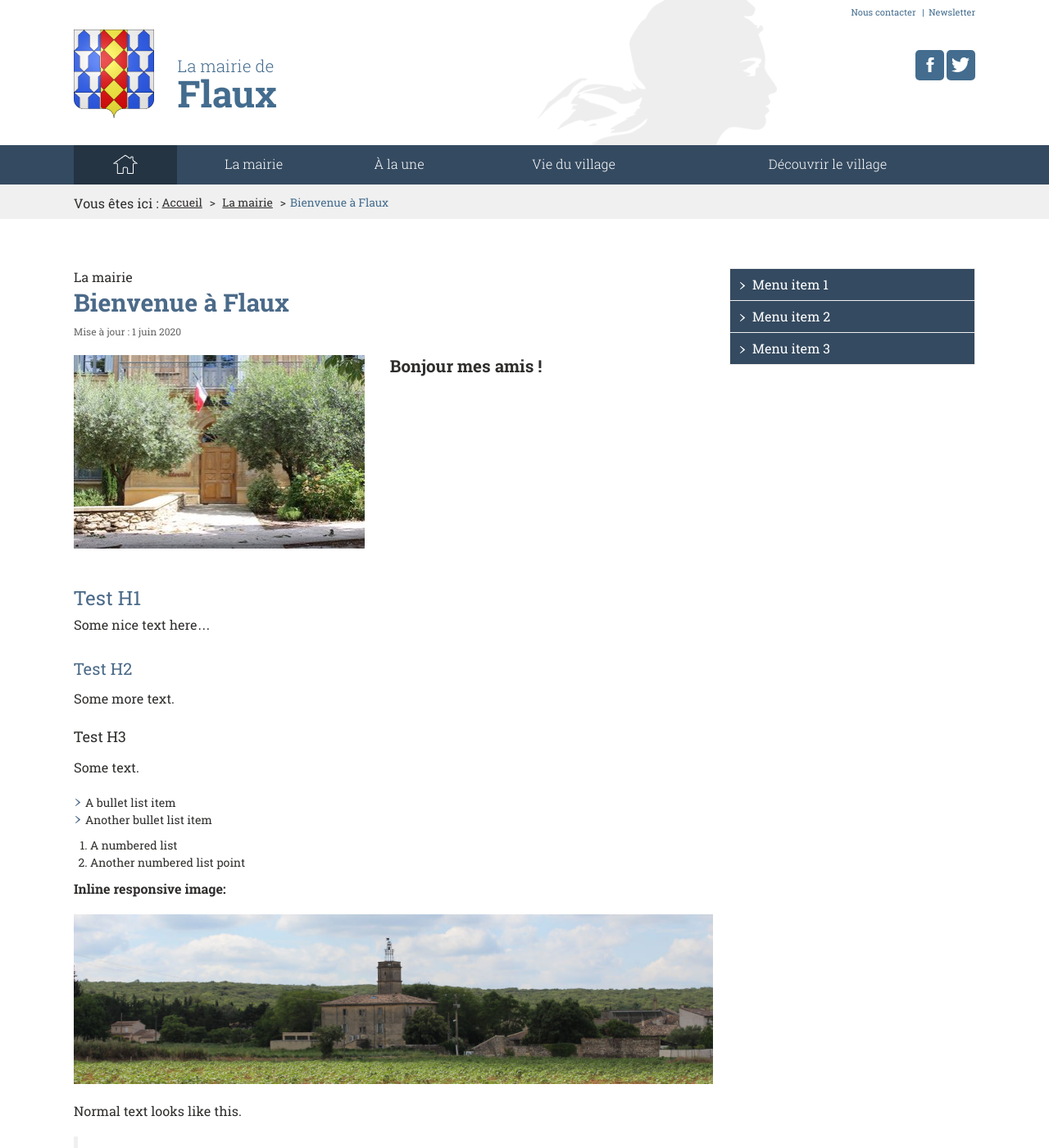
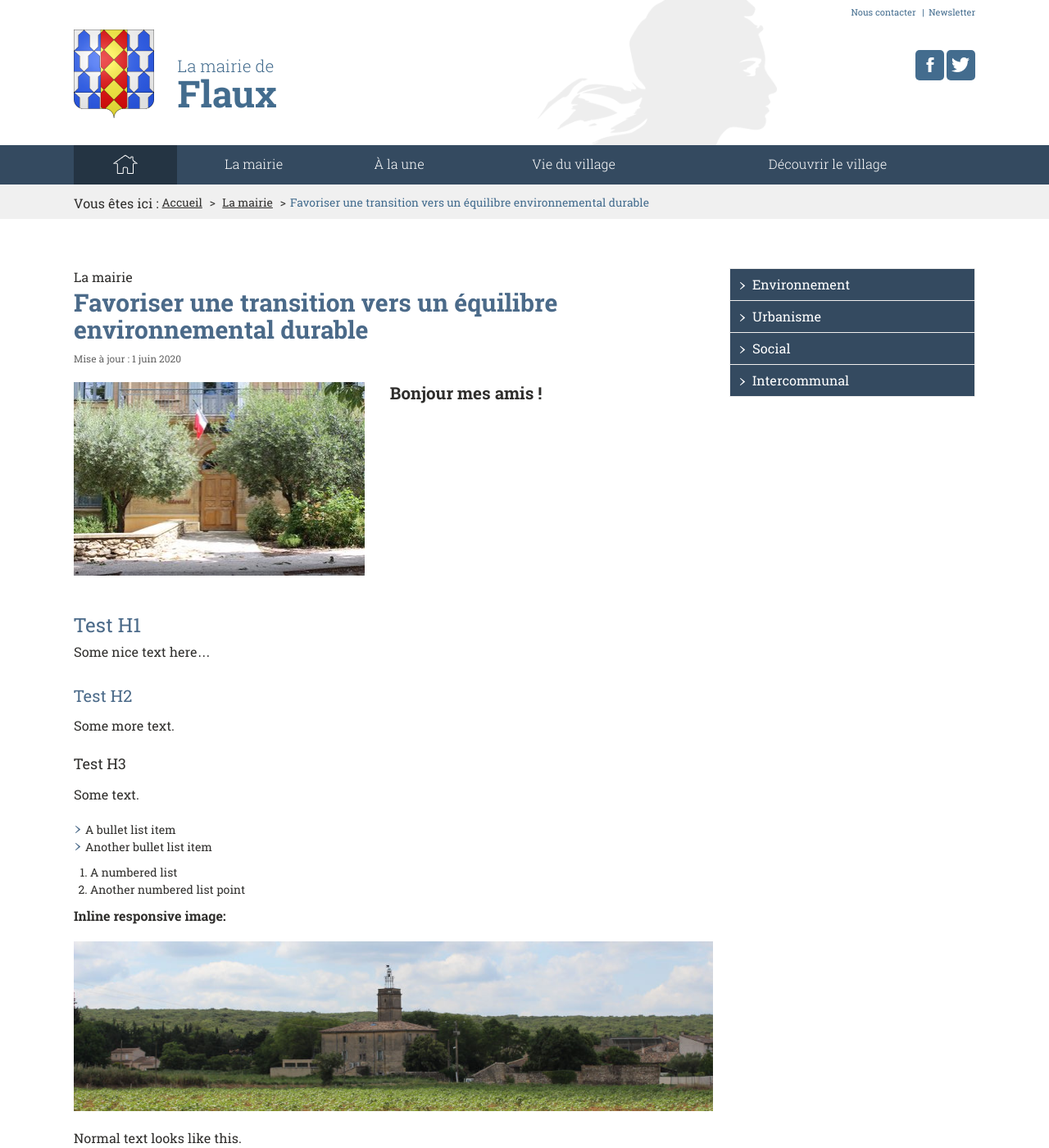
Before and after one commit to Flaux-Village/flaux-village.github.io, a Jekyll site: the page built from environnement.md, in a window 1280 px wide and 1400 px high. Shown: the whole window at 82% size. Built offline with Jekyll 4.4.1, drawn with Linux system fonts in a browser that asks for light colours; our own code applies the rules of GitHub Pages for plain Markdown files; some of the changed text lies outside the part shown.

Commit message:
Update environnement.md
secondary menu modifs

```diff
--- a/environnement.md
+++ b/environnement.md
@@ -1,9 +1,9 @@
 ---
 layout: page
-titre: Accueil | La mairie de Flaux
+titre: La mairie | Environnement
 description: Portail du village de Flaux
 keywords: mairie, commune, flaux, gard
-titre_page: Bienvenue à Flaux
+titre_page: Favoriser une transition vers un équilibre environnemental durable
 section: La mairie
 addresse_section: /mairie.html
 date_texte: 1 juin 2020
@@ -11,21 +11,14 @@ illustration: /assets/illustrations/355_237_IMG_3615.jpg
 description_illustration: La Mairie de Flaux.
 introduction: Bonjour mes amis !
 menu_secondaire:
-- titre: Menu item 1
-  addresse: /some-other-page.html
-- titre: Menu item 2
-  addresse: /some-page.html
-- titre: Menu item 3
-  addresse: /some-third-page.html
-documents:
-- fiche: Mon document
-  date_texte: 7 juin 2020
-  addresse: /assets/documents/document1.pdf
-  type: pdf
-- fiche: Document 2
-  date_texte: 5 juin 2020
-  addresse: /assets/documents/document2.docx
-  type: docx
+- titre: Environnement
+  addresse: /environnement.html
+- titre: Urbanisme
+  addresse: /urbanisme.html
+- titre: Social
+  addresse: /social.html
+- titre: Intercommunal
+  addresse: /intercommunal.html
 ---
 # Test H1
 Some nice text here...
```
